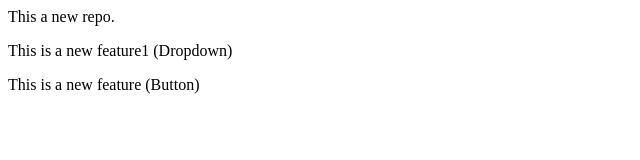
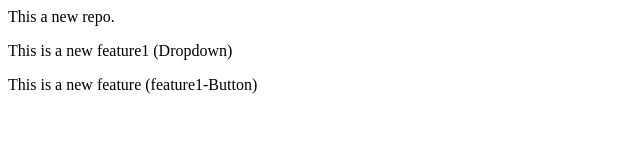
Before and after one commit to Souvik-Git5/localRepo, a plain HTML site: page Index.html in a window 1280 px wide. Shown: the full height of the page, 0-640 px from the left. Drawn offline with Linux system fonts and the light colour scheme.

Commit message:
add feature1-button

```diff
--- a/Index.html
+++ b/Index.html
@@ -1,3 +1,3 @@
 <p>This a new repo.</p>
 <p>This is a new feature1 (Dropdown)</p>
-<p>This is a new feature (Button)</p>
+<p>This is a new feature (feature1-Button)</p>
```
